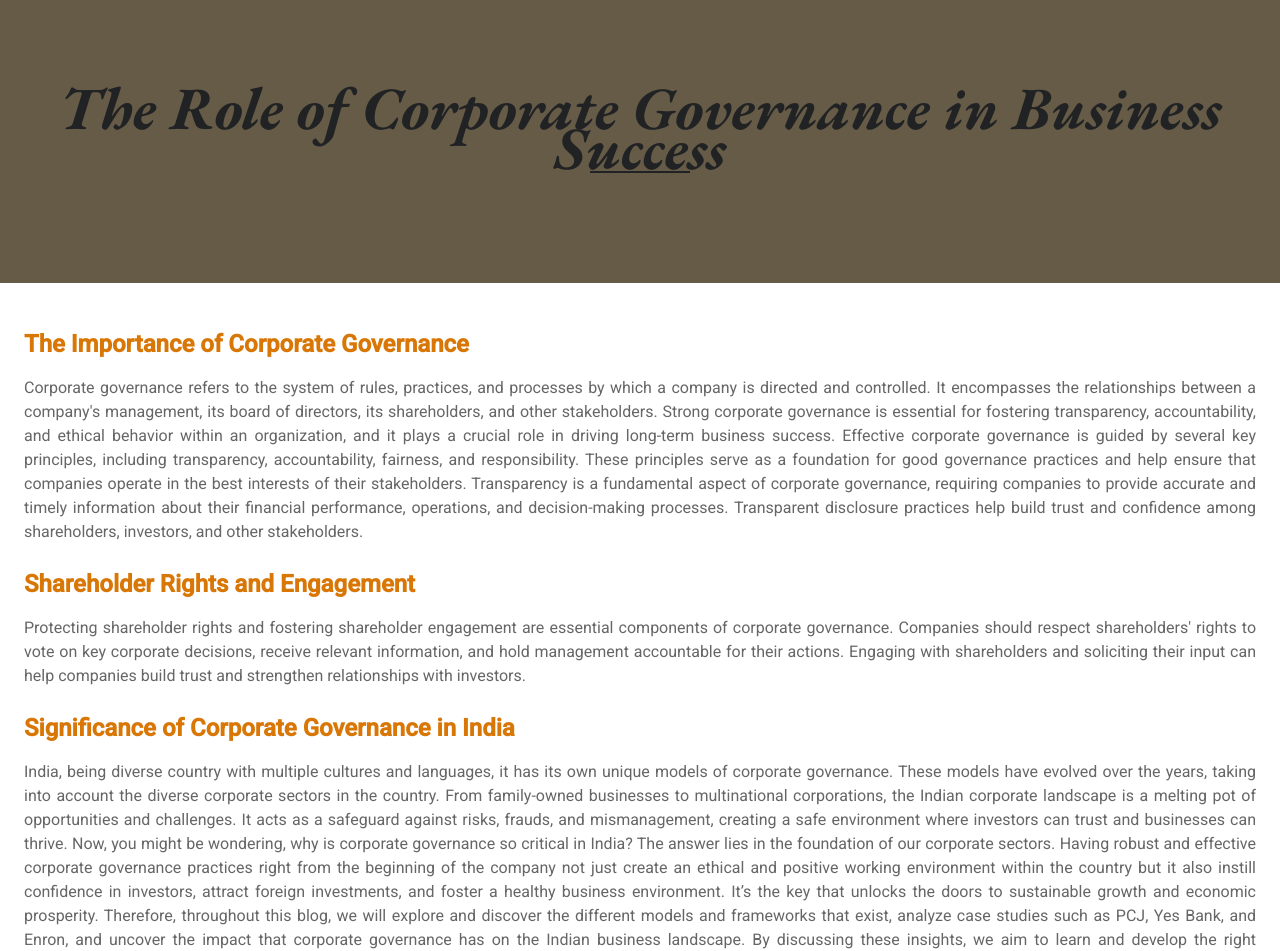
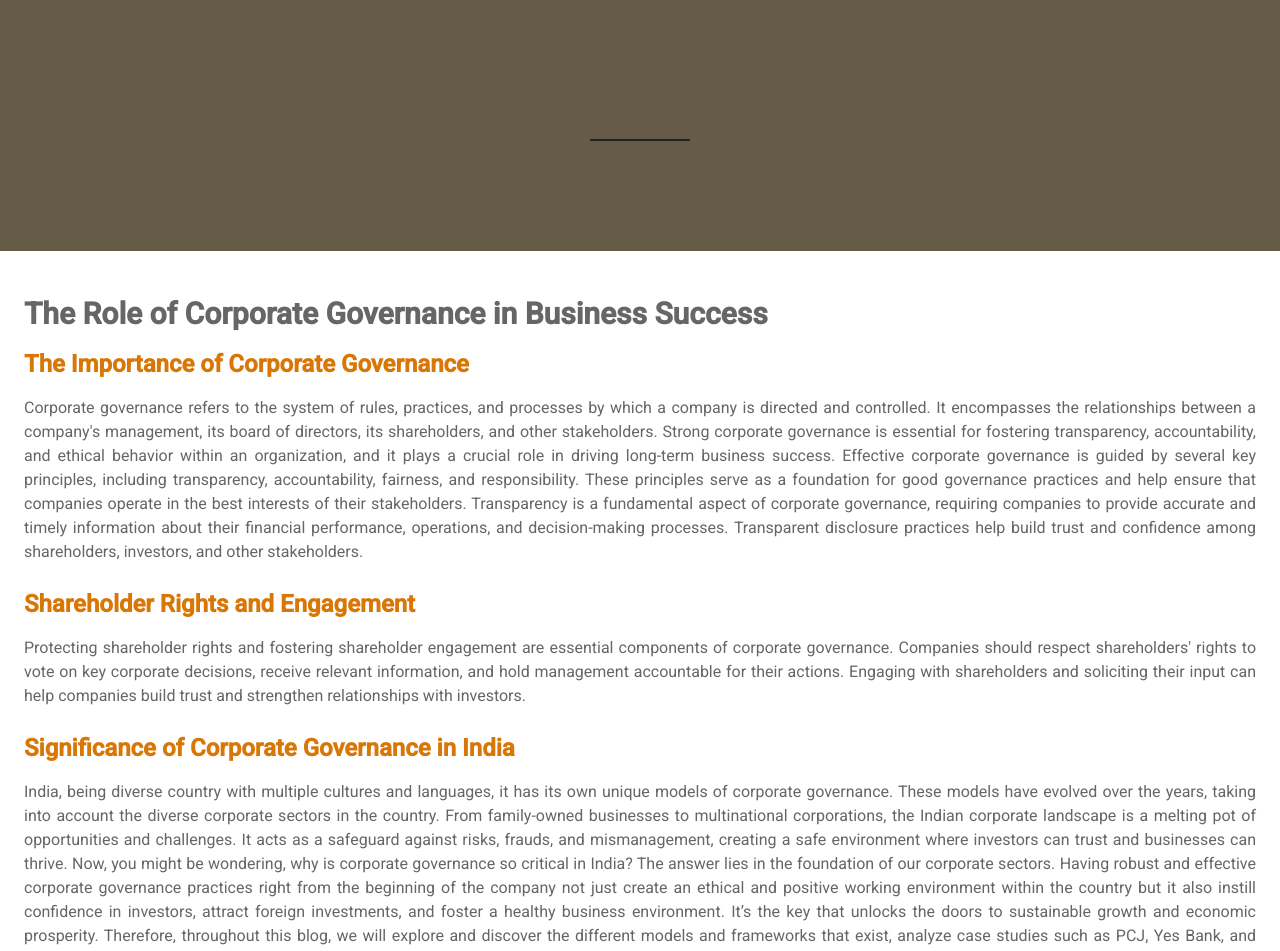
Before and after one commit to PriyanshuGupta93540/asterismlegalfirm, a website with bundled scripts: page single.html in a window 1280 px wide. Shown: the part 112-1063 px from the top of the page. Built offline with nearby package versions, Linux system fonts and the light colour scheme.

Commit message:
blog head

```diff
--- a/single.html
+++ b/single.html
@@ -106,7 +106,7 @@
                                 </div> -->
                 <a href="team.html" class="nav-item nav-link">Our People</a>
                 <a href="contact.html" class="nav-item nav-link">Contact us</a>
-                <a href="blog.html" class="nav-link">Knowledge Centre</a>
+                <a href="blog.html" class="nav-link">knowledge Centre</a>
               </div>
               <div class="ml-auto">
                 <!-- <a class="btn" href="contact.html">Get Appointment</a> -->
@@ -122,8 +122,8 @@
         <div class="container">
           <div class="row text-yellow-600">
             <div class="col-12 blog-head text-yellow-600">
-              <h2 class="text-yellow-900 text-4xl ">
-                The Role of Corporate Governance in Business Success
+              <h2 class="text-yellow-900  py-12">
+
               </h2>
             </div>
           </div>
@@ -132,8 +132,10 @@
       <!-- Page Header End -->
 
       <!-- Blog Start -->
-      <div class="blog-container flex justify-center flex-col lg:mx-36 md:mx-12 sm:mx-10 mx-4">
-
+      <div class="blog-container flex justify-center flex-col  mx-4 ">
+        <div class="text-3xl font-bold mb-3">
+          The Role of Corporate Governance in Business Success
+        </div>
         <div class=" text-justify">
           <div class="text-2xl text-yellow-600 font-bold mb-3">
             The Importance of Corporate Governance
```
Also changed, not shown: blog.html (+6 -0 lines).
